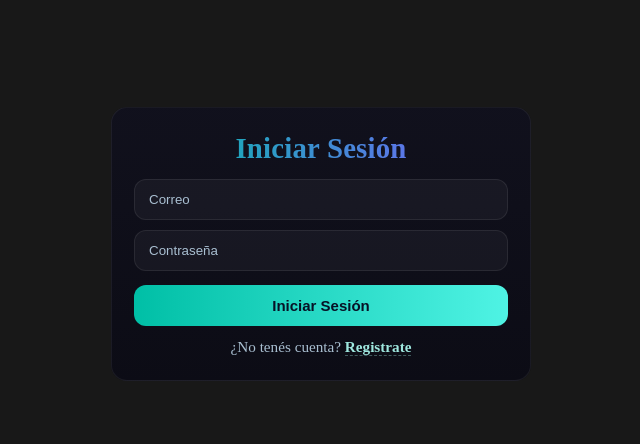
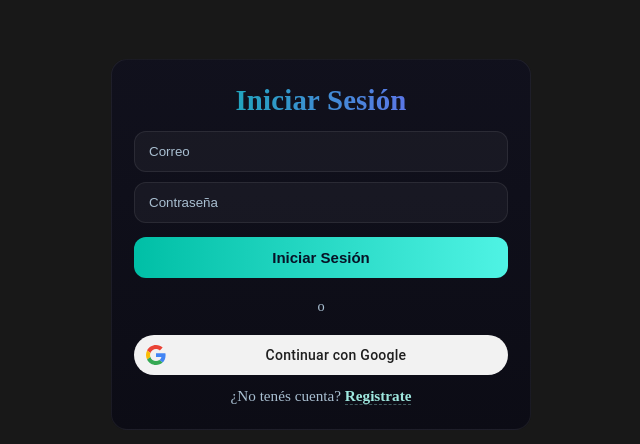
Before and after one commit to Lucasss1s/CodeReasonix, a React (Vite) app in the folder client/: page /login in a window 1280 px wide. Shown: the part 124-568 px from the top of the page, without its empty margins (319-959 px from the left). Built offline with nearby package versions, Linux system fonts and the light colour scheme; no server answers.

Commit message:
Login with google

```diff
--- a/client/src/main.jsx
+++ b/client/src/main.jsx
@@ -23,7 +23,8 @@ import AdminDesafios from "./pages/admin/AdminDesafios.jsx";
 import Admin from "./pages/admin/Admin.jsx";
 import AdminEntrevistas from "./pages/admin/AdminEntrevistas.jsx";
 import PagoCheckout from "./pages/pago/checkout.jsx";
-import AdminEjercicios from "./pages/admin/AdminEjercicios.jsx"
+import AdminEjercicios from "./pages/admin/AdminEjercicios.jsx";
+import OAuthCallback from "./pages/auth/OAuthCallback.jsx";
 
 import { Toaster } from "sonner";
 
@@ -59,6 +60,7 @@ ReactDOM.createRoot(document.getElementById('root')).render(
         <Route path="/adminentrevistas" element={<AdminEntrevistas />} />
         <Route path="/pago-checkout" element={<PagoCheckout />} />
         <Route path="/admin-ejercicios" element={<AdminEjercicios />} />
+        <Route path="/oauth/callback" element={<OAuthCallback/>}/>
       </Routes>
     </BrowserRouter>
   </React.StrictMode>,
--- /dev/null
+++ b/client/src/pages/auth/OAuthCallback.jsx
@@ -0,0 +1,59 @@
+import { useEffect } from "react";
+import { useNavigate } from "react-router-dom";
+import { supabase } from "../../config/supabase";
+import API_BASE from "../../config/api";
+import { toast } from "sonner";
+
+export default function OAuthCallback() {
+    const navigate = useNavigate();
+
+        useEffect(() => {
+        const processOAuth = async () => {
+            const { data } = await supabase.auth.getSession();
+            const session = data?.session;
+
+            if (!session?.access_token) {
+            toast.error("No se pudo obtener la sesión");
+            navigate("/login");
+            return;
+            }
+
+            try {
+            const res = await fetch(`${API_BASE}/auth/oauth`, {
+                method: "POST",
+                headers: {
+                Authorization: `Bearer ${session.access_token}`,
+                },
+            });
+
+            if (!res.ok) {
+                const err = await res.json();
+                toast.error(err?.error || "Error OAuth");
+                navigate("/login");
+                return;
+            }
+
+            const dataBackend = await res.json();
+
+            localStorage.setItem("usuario", JSON.stringify(dataBackend.usuario));
+            localStorage.setItem("es_admin", dataBackend.es_admin ? "true" : "false");
+
+            if (dataBackend.id_cliente) {
+                localStorage.setItem("cliente", dataBackend.id_cliente);
+            }
+
+            navigate("/", { replace: true });
+
+            } catch (e) {
+            console.error(e);
+            toast.error("Error procesando OAuth");
+            navigate("/login");
+            }
+        };
+
+        processOAuth();
+        }, [navigate]);
+
+
+    return <p>Procesando inicio de sesión...</p>;
+}
--- a/client/src/pages/usuarios/auth.css
+++ b/client/src/pages/usuarios/auth.css
@@ -94,3 +94,117 @@
   margin-top: 40px;
   color: #cfe7ff;
 }
+
+.auth-divider {
+  margin: 10px 0;
+  text-align: center;
+  color: #a9bfd1;
+  font-size: 0.9rem;
+}
+
+.gsi-material-button {
+  -moz-user-select: none;
+  -webkit-user-select: none;
+  -ms-user-select: none;
+  -webkit-appearance: none;
+  background-color: #f2f2f2;
+  background-image: none;
+  border: none;
+  -webkit-border-radius: 20px;
+  border-radius: 20px;
+  -webkit-box-sizing: border-box;
+  box-sizing: border-box;
+  color: #1f1f1f;
+  cursor: pointer;
+  font-family: 'Roboto', arial, sans-serif;
+  font-size: 14px;
+  height: 40px;
+  letter-spacing: 0.25px;
+  outline: none;
+  overflow: hidden;
+  padding: 0 12px;
+  position: relative;
+  text-align: center;
+  -webkit-transition: background-color .218s, border-color .218s, box-shadow .218s;
+  transition: background-color .218s, border-color .218s, box-shadow .218s;
+  vertical-align: middle;
+  white-space: nowrap;
+  width: auto;
+  max-width: 400px;
+  min-width: min-content;
+}
+
+.gsi-material-button .gsi-material-button-icon {
+  height: 20px;
+  margin-right: 10px;
+  min-width: 20px;
+  width: 20px;
+}
+
+.gsi-material-button .gsi-material-button-content-wrapper {
+  -webkit-align-items: center;
+  align-items: center;
+  display: flex;
+  -webkit-flex-direction: row;
+  flex-direction: row;
+  -webkit-flex-wrap: nowrap;
+  flex-wrap: nowrap;
+  height: 100%;
+  justify-content: space-between;
+  position: relative;
+  width: 100%;
+}
+
+.gsi-material-button .gsi-material-button-contents {
+  -webkit-flex-grow: 1;
+  flex-grow: 1;
+  font-family: 'Roboto', arial, sans-serif;
+  font-weight: 500;
+  overflow: hidden;
+  text-overflow: ellipsis;
+  vertical-align: top;
+}
+
+.gsi-material-button .gsi-material-button-state {
+  -webkit-transition: opacity .218s;
+  transition: opacity .218s;
+  bottom: 0;
+  left: 0;
+  opacity: 0;
+  position: absolute;
+  right: 0;
+  top: 0;
+}
+
+.gsi-material-button:disabled {
+  cursor: default;
+  background-color: #ffffff61;
+}
+
+.gsi-material-button:disabled .gsi-material-button-state {
+  background-color: #1f1f1f1f;
+}
+
+.gsi-material-button:disabled .gsi-material-button-contents {
+  opacity: 38%;
+}
+
+.gsi-material-button:disabled .gsi-material-button-icon {
+  opacity: 38%;
+}
+
+.gsi-material-button:not(:disabled):active .gsi-material-button-state,
+.gsi-material-button:not(:disabled):focus .gsi-material-button-state {
+  background-color: #001d35;
+  opacity: 12%;
+}
+
+.gsi-material-button:not(:disabled):hover {
+  -webkit-box-shadow: 0 1px 2px 0 rgba(60, 64, 67, .30), 0 1px 3px 1px rgba(60, 64, 67, .15);
+  box-shadow: 0 1px 2px 0 rgba(60, 64, 67, .30), 0 1px 3px 1px rgba(60, 64, 67, .15);
+}
+
+.gsi-material-button:not(:disabled):hover .gsi-material-button-state {
+  background-color: #001d35;
+  opacity: 8%;
+}
--- a/client/src/pages/usuarios/login.jsx
+++ b/client/src/pages/usuarios/login.jsx
@@ -1,4 +1,4 @@
-import { useState } from "react";
+import { useState, useEffect } from "react";
 import { useNavigate, Link } from "react-router-dom";
 import { supabase } from "../../config/supabase.js";
 import API_BASE from "../../config/api";
@@ -33,6 +33,58 @@ export default function Login() {
     if (raw.length < 150) return String(raw);
     return "Error al iniciar sesión. Intenta nuevamente más tarde.";
   };
+
+  useEffect(() => {
+    const handleOAuthCallback = async () => {
+      const { data } = await supabase.auth.getSession();
+      const session = data?.session;
+
+      if (!session) return;
+
+      try {
+        localStorage.setItem("access_token", session.access_token);
+        localStorage.setItem("refresh_token", session.refresh_token);
+        localStorage.setItem("expires_at", session.expires_at);
+
+        const res = await fetch(`${API_BASE}/auth/oauth`, {
+          method: "POST",
+          headers: {
+            Authorization: `Bearer ${session.access_token}`,
+          },
+        });
+
+        if (res.status === 403) {
+          const dataError = await res.json();
+          await supabase.auth.signOut();
+          toast.error(dataError?.error || "Cuenta suspendida");
+          return;
+        }
+
+        if (!res.ok) {
+          toast.error("Error iniciando sesión con Google");
+          return;
+        }
+
+        const dataBackend = await res.json();
+
+        localStorage.setItem("usuario", JSON.stringify(dataBackend.usuario));
+        localStorage.setItem("es_admin", dataBackend.es_admin ? "true" : "false");
+
+        if (dataBackend.id_cliente) {
+          localStorage.setItem("cliente", dataBackend.id_cliente);
+        }
+
+        navigate("/", { replace: true });
+
+      } catch (err) {
+        console.error(err);
+        toast.error("Error iniciando sesion con Google");
+      }
+    };
+
+    handleOAuthCallback();
+  }, [navigate]);
+
 
   const handleLogin = async (e) => {
     e.preventDefault();
@@ -155,6 +207,26 @@ export default function Login() {
     }
   };
 
+  const handleGoogleLogin = async () => {
+    try {
+      const { error } = await supabase.auth.signInWithOAuth({
+        provider: "google",
+        options: {
+          redirectTo: `${window.location.origin}/oauth/callback`
+        }
+      });
+
+      if (error) {
+        toast.error("Error iniciando sesion con Google");
+        console.error(error);
+      }
+    } catch (err) {
+      console.error(err);
+      toast.error("Error iniciando sesion con Google");
+    }
+  };
+
+
   return (
     <div className="auth-page">
       <div className="auth-card">
@@ -180,6 +252,26 @@ export default function Login() {
           <button type="submit" className="auth-button">
             Iniciar Sesión
           </button>
+
+          <div className="auth-divider">o</div>
+
+          <button type="button"  className="gsi-material-button" onClick={handleGoogleLogin}>
+            <div className="gsi-material-button-state"></div>
+            <div className="gsi-material-button-content-wrapper">
+              <div className="gsi-material-button-icon">
+                <svg version="1.1" xmlns="http://www.w3.org/2000/svg" xmlnsXlink="http://www.w3.org/1999/xlink" viewBox="0 0 48 48" style={{ display: "block" }}>
+                  <path fill="#EA4335" d="M24 9.5c3.54 0 6.71 1.22 9.21 3.6l6.85-6.85C35.9 2.38 30.47 0 24 0 14.62 0 6.51 5.38 2.56 13.22l7.98 6.19C12.43 13.72 17.74 9.5 24 9.5z"></path>
+                  <path fill="#4285F4" d="M46.98 24.55c0-1.57-.15-3.09-.38-4.55H24v9.02h12.94c-.58 2.96-2.26 5.48-4.78 7.18l7.73 6c4.51-4.18 7.09-10.36 7.09-17.65z"></path>
+                  <path fill="#FBBC05" d="M10.53 28.59c-.48-1.45-.76-2.99-.76-4.59s.27-3.14.76-4.59l-7.98-6.19C.92 16.46 0 20.12 0 24c0 3.88.92 7.54 2.56 10.78l7.97-6.19z"></path>
+                  <path fill="#34A853" d="M24 48c6.48 0 11.93-2.13 15.89-5.81l-7.73-6c-2.15 1.45-4.92 2.3-8.16 2.3-6.26 0-11.57-4.22-13.47-9.91l-7.98 6.19C6.51 42.62 14.62 48 24 48z"></path>
+                  <path fill="none" d="M0 0h48v48H0z"></path>
+                </svg>
+              </div>
+              <span className="gsi-material-button-contents">Continuar con Google</span>
+              <span style={{ display: "none" }}>CContinuar con Google</span>
+            </div>
+          </button>
+
         </form>
 
         {mensaje && <p className="auth-message">{mensaje}</p>}
```
Also changed, not shown: 2 other files (tests, documents, lock files or other folders).
